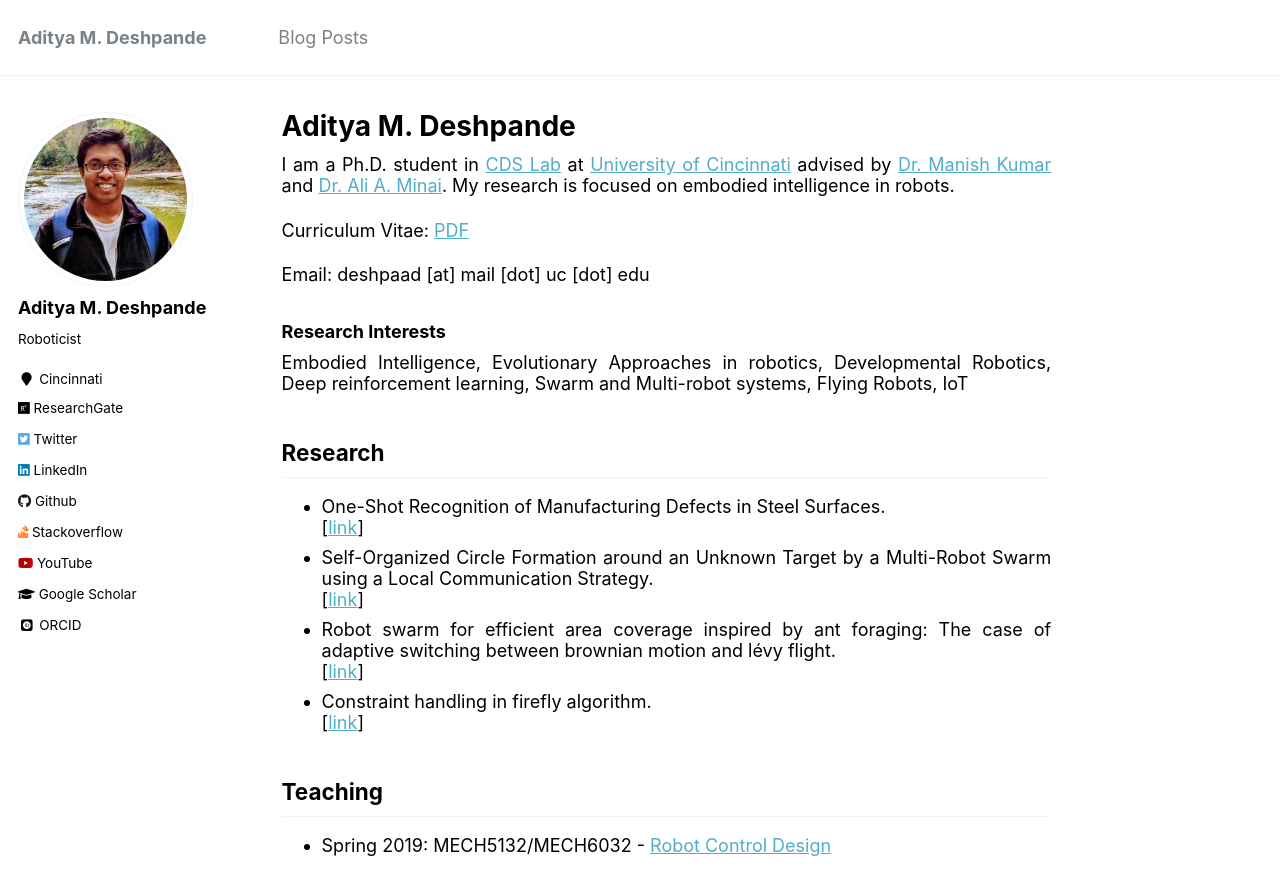
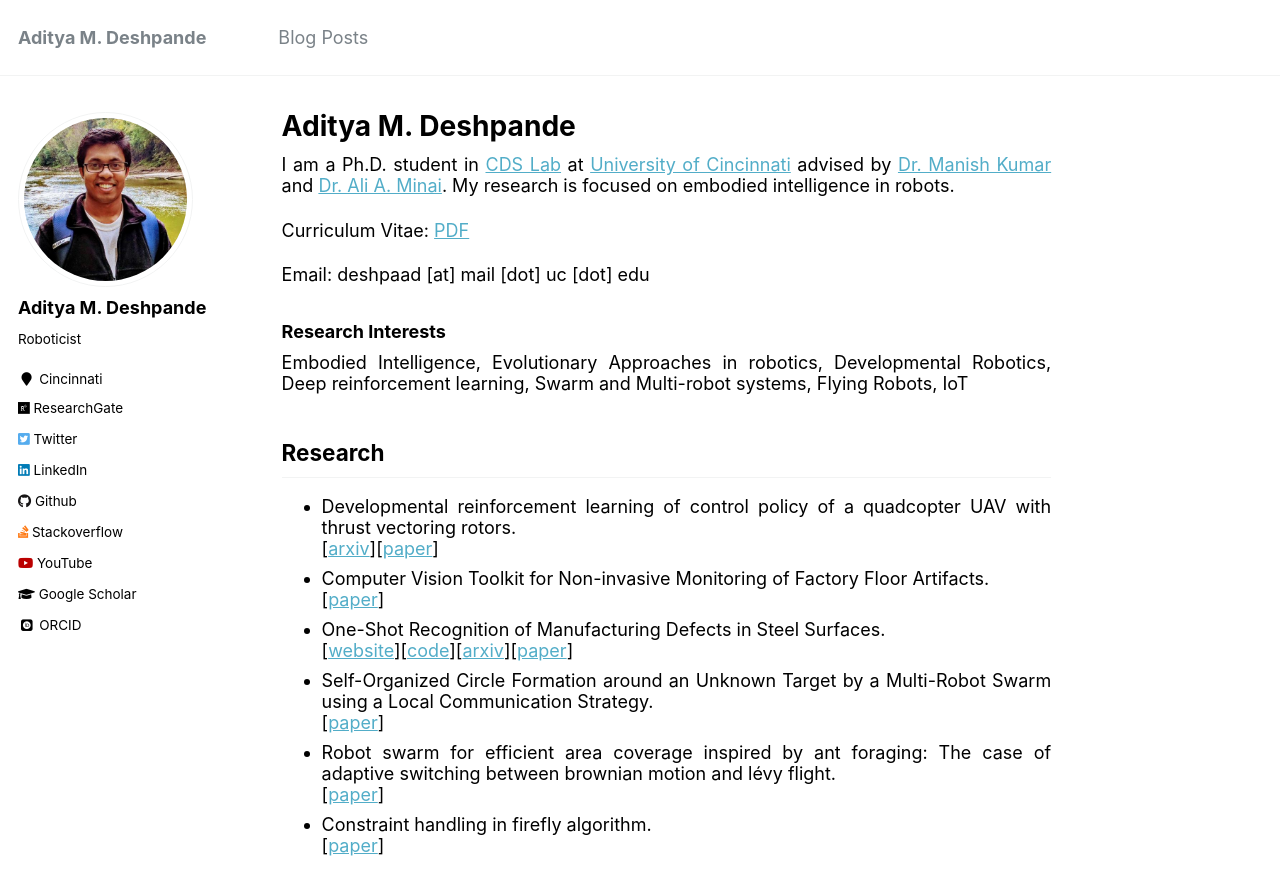
Before and after one commit to adipandas/adipandas.github.io, a Jekyll site: the page built from _pages/about.md, in a window 1280 px wide and 900 px high. Shown: the top 895 px of the window. Built offline with Jekyll 4.4.1, drawn with Linux system fonts in a browser that asks for light colours; some web fonts are replaced.

Commit message:
Update about.md

```diff
--- a/_pages/about.md
+++ b/_pages/about.md
@@ -22,14 +22,18 @@ Embodied Intelligence, Evolutionary Approaches in robotics, Developmental Roboti
 </div> -->
 
 ## Research
+* Developmental reinforcement learning of control policy of a quadcopter UAV with thrust vectoring rotors.
+  [[arxiv](https://arxiv.org/abs/2007.07793)][[paper](https://asmedigitalcollection.asme.org/DSCC/proceedings/DSCC2020/84287/V002T36A011/1096589)]
+* Computer Vision Toolkit for Non-invasive Monitoring of Factory Floor Artifacts.
+  [[paper](https://www.sciencedirect.com/science/article/pii/S2351978920315936)]
 * One-Shot Recognition of Manufacturing Defects in Steel Surfaces.
-  [[link](https://adipandas.github.io/one-shot-steel-surfaces/)]
+  [[website](https://adipandas.github.io/one-shot-steel-surfaces/)][[code](https://github.com/adipandas/one-shot-steel-surfaces)][[arxiv](https://arxiv.org/abs/2005.05815)][[paper](https://www.sciencedirect.com/science/article/pii/S2351978920315985?via%3Dihub)]
 * Self-Organized Circle Formation around an Unknown Target by a Multi-Robot Swarm using a Local Communication Strategy.
-  [[link](https://adipandas.github.io/publications/2018-06-27-self-organized/)]
+  [[paper](https://adipandas.github.io/publications/2018-06-27-self-organized/)]
 * Robot swarm for efficient area coverage inspired by ant foraging: The case of adaptive switching between brownian motion and lévy flight.
-  [[link](https://adipandas.github.io/publications/2017-10-11-antlevy/)]
+  [[paper](https://adipandas.github.io/publications/2017-10-11-antlevy/)]
 * Constraint handling in firefly algorithm.
-  [[link](https://adipandas.github.io/publications/2013-06-13-firefly/)]
+  [[paper](https://adipandas.github.io/publications/2013-06-13-firefly/)]
 
 
 ## Teaching
```
